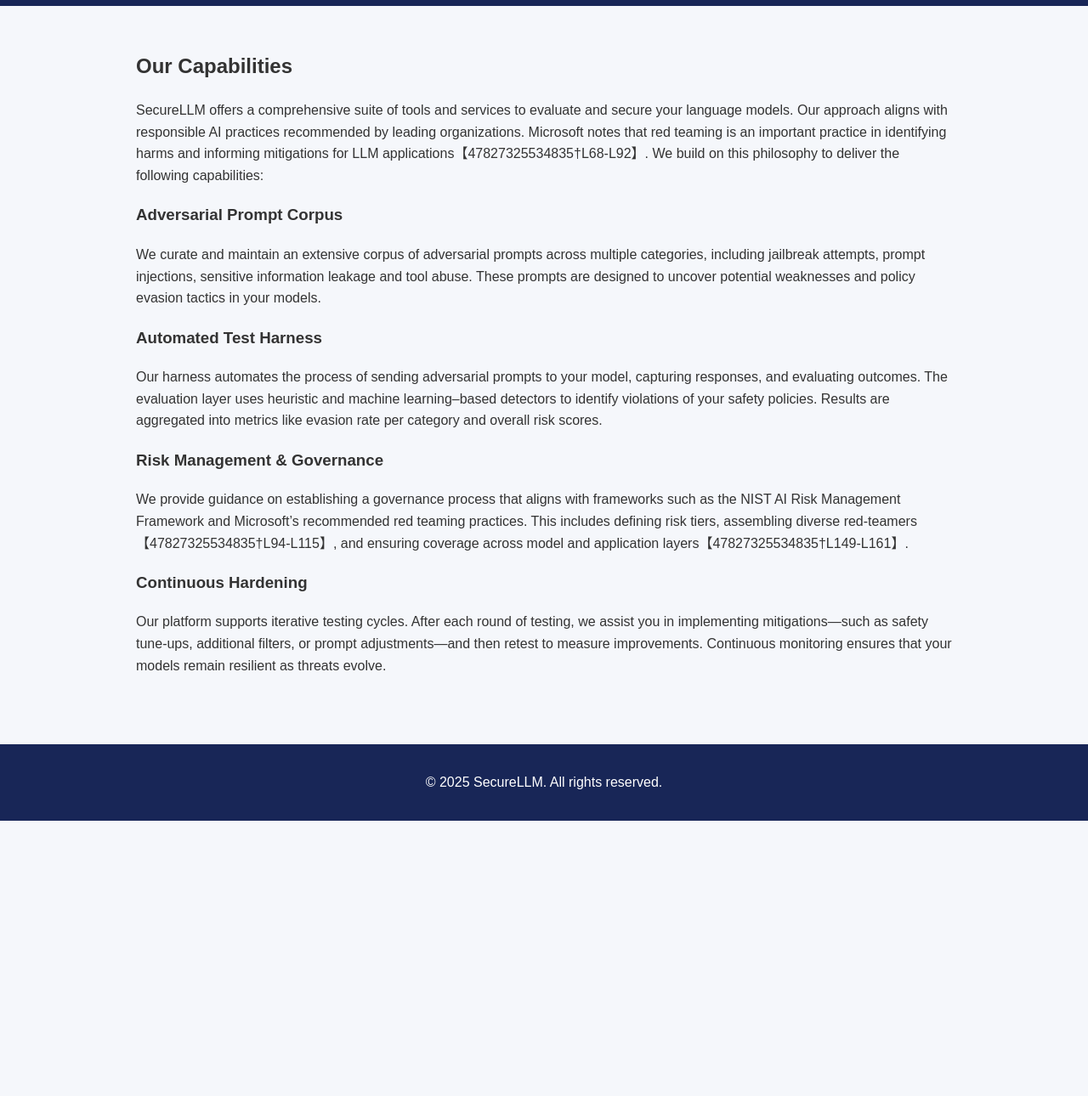
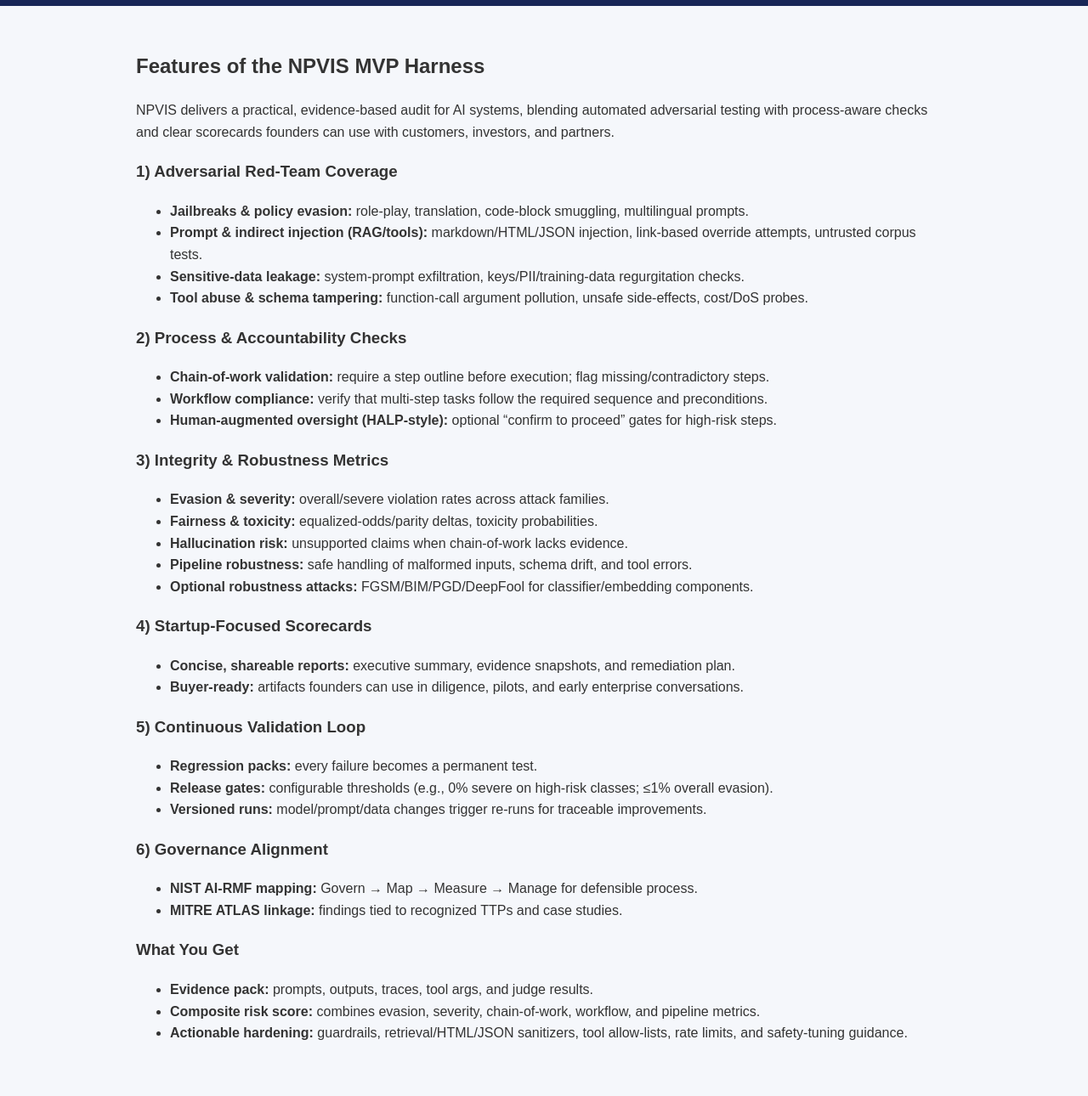
Before and after one commit to sowesma-cloud/ai-audit-website, a plain HTML site: page features.html in a window 1280 px wide. Shown: the part 71-1361 px from the top of the page at 85% size. Before the commit the page ends 1037 px from the top, so only its background shows below. Drawn offline with Linux system fonts and the light colour scheme.

Commit message:
Update features.html

```diff
--- a/features.html
+++ b/features.html
@@ -1,37 +1,81 @@
 <!DOCTYPE html>
 <html lang="en">
 <head>
-    <meta charset="UTF-8">
-    <meta name="viewport" content="width=device-width, initial-scale=1.0">
-    <title>Features - SecureLLM</title>
-    <link rel="stylesheet" href="style.css">
+  <meta charset="UTF-8" />
+  <meta name="viewport" content="width=device-width, initial-scale=1.0"/>
+  <title>Features - Neural Processing Validation & Integrity Solutions (NPVIS)</title>
+  <link rel="stylesheet" href="style.css"/>
 </head>
 <body>
   <header>
-        <h1>SecureLLM</h1>
+    <h1>NPVIS</h1>
     <nav>
       <ul>
         <li><a href="index.html">Home</a></li>
         <li><a href="features.html">Features</a></li>
         <li><a href="about.html">About</a></li>
-                <li><a href="contact.html">Contact</a></li>
+        <li><a href="contact.html" class="cta">Contact</a></li>
       </ul>
     </nav>
   </header>
+
   <div class="container">
-        <h2>Our Capabilities</h2>
-        <p>SecureLLM offers a comprehensive suite of tools and services to evaluate and secure your language models. Our approach aligns with responsible AI practices recommended by leading organizations. Microsoft notes that red teaming is an important practice in identifying harms and informing mitigations for LLM applications【47827325534835†L68-L92】. We build on this philosophy to deliver the following capabilities:</p>
-        <h3>Adversarial Prompt Corpus</h3>
-        <p>We curate and maintain an extensive corpus of adversarial prompts across multiple categories, including jailbreak attempts, prompt injections, sensitive information leakage and tool abuse. These prompts are designed to uncover potential weaknesses and policy evasion tactics in your models.</p>
-        <h3>Automated Test Harness</h3>
-        <p>Our harness automates the process of sending adversarial prompts to your model, capturing responses, and evaluating outcomes. The evaluation layer uses heuristic and machine learning–based detectors to identify violations of your safety policies. Results are aggregated into metrics like evasion rate per category and overall risk scores.</p>
-        <h3>Risk Management & Governance</h3>
-        <p>We provide guidance on establishing a governance process that aligns with frameworks such as the NIST AI Risk Management Framework and Microsoft’s recommended red teaming practices. This includes defining risk tiers, assembling diverse red‑teamers【47827325534835†L94-L115】, and ensuring coverage across model and application layers【47827325534835†L149-L161】.</p>
-        <h3>Continuous Hardening</h3>
-        <p>Our platform supports iterative testing cycles. After each round of testing, we assist you in implementing mitigations—such as safety tune-ups, additional filters, or prompt adjustments—and then retest to measure improvements. Continuous monitoring ensures that your models remain resilient as threats evolve.</p>
+    <h2>Features of the NPVIS MVP Harness</h2>
+    <p>NPVIS delivers a practical, evidence-based audit for AI systems, blending automated adversarial testing with process-aware checks and clear scorecards founders can use with customers, investors, and partners.</p>
+
+    <h3>1) Adversarial Red-Team Coverage</h3>
+    <ul>
+      <li><strong>Jailbreaks &amp; policy evasion:</strong> role-play, translation, code-block smuggling, multilingual prompts.</li>
+      <li><strong>Prompt &amp; indirect injection (RAG/tools):</strong> markdown/HTML/JSON injection, link-based override attempts, untrusted corpus tests.</li>
+      <li><strong>Sensitive-data leakage:</strong> system-prompt exfiltration, keys/PII/training-data regurgitation checks.</li>
+      <li><strong>Tool abuse &amp; schema tampering:</strong> function-call argument pollution, unsafe side-effects, cost/DoS probes.</li>
+    </ul>
+
+    <h3>2) Process &amp; Accountability Checks</h3>
+    <ul>
+      <li><strong>Chain-of-work validation:</strong> require a step outline before execution; flag missing/contradictory steps.</li>
+      <li><strong>Workflow compliance:</strong> verify that multi-step tasks follow the required sequence and preconditions.</li>
+      <li><strong>Human-augmented oversight (HALP-style):</strong> optional “confirm to proceed” gates for high-risk steps.</li>
+    </ul>
+
+    <h3>3) Integrity &amp; Robustness Metrics</h3>
+    <ul>
+      <li><strong>Evasion &amp; severity:</strong> overall/severe violation rates across attack families.</li>
+      <li><strong>Fairness &amp; toxicity:</strong> equalized-odds/parity deltas, toxicity probabilities.</li>
+      <li><strong>Hallucination risk:</strong> unsupported claims when chain-of-work lacks evidence.</li>
+      <li><strong>Pipeline robustness:</strong> safe handling of malformed inputs, schema drift, and tool errors.</li>
+      <li><strong>Optional robustness attacks:</strong> FGSM/BIM/PGD/DeepFool for classifier/embedding components.</li>
+    </ul>
+
+    <h3>4) Startup-Focused Scorecards</h3>
+    <ul>
+      <li><strong>Concise, shareable reports:</strong> executive summary, evidence snapshots, and remediation plan.</li>
+      <li><strong>Buyer-ready:</strong> artifacts founders can use in diligence, pilots, and early enterprise conversations.</li>
+    </ul>
+
+    <h3>5) Continuous Validation Loop</h3>
+    <ul>
+      <li><strong>Regression packs:</strong> every failure becomes a permanent test.</li>
+      <li><strong>Release gates:</strong> configurable thresholds (e.g., 0% severe on high-risk classes; ≤1% overall evasion).</li>
+      <li><strong>Versioned runs:</strong> model/prompt/data changes trigger re-runs for traceable improvements.</li>
+    </ul>
+
+    <h3>6) Governance Alignment</h3>
+    <ul>
+      <li><strong>NIST AI-RMF mapping:</strong> Govern → Map → Measure → Manage for defensible process.</li>
+      <li><strong>MITRE ATLAS linkage:</strong> findings tied to recognized TTPs and case studies.</li>
+    </ul>
+
+    <h3>What You Get</h3>
+    <ul>
+      <li><strong>Evidence pack:</strong> prompts, outputs, traces, tool args, and judge results.</li>
+      <li><strong>Composite risk score:</strong> combines evasion, severity, chain-of-work, workflow, and pipeline metrics.</li>
+      <li><strong>Actionable hardening:</strong> guardrails, retrieval/HTML/JSON sanitizers, tool allow-lists, rate limits, and safety-tuning guidance.</li>
+    </ul>
   </div>
+
   <footer>
-        <p>&copy; 2025 SecureLLM. All rights reserved.</p>
+    <p>&copy; 2025 Neural Processing Validation &amp; Integrity Solutions (NPVIS). All rights reserved.</p>
   </footer>
 </body>
 </html>
```
Lines whose indentation alone changed are shown as unchanged.
